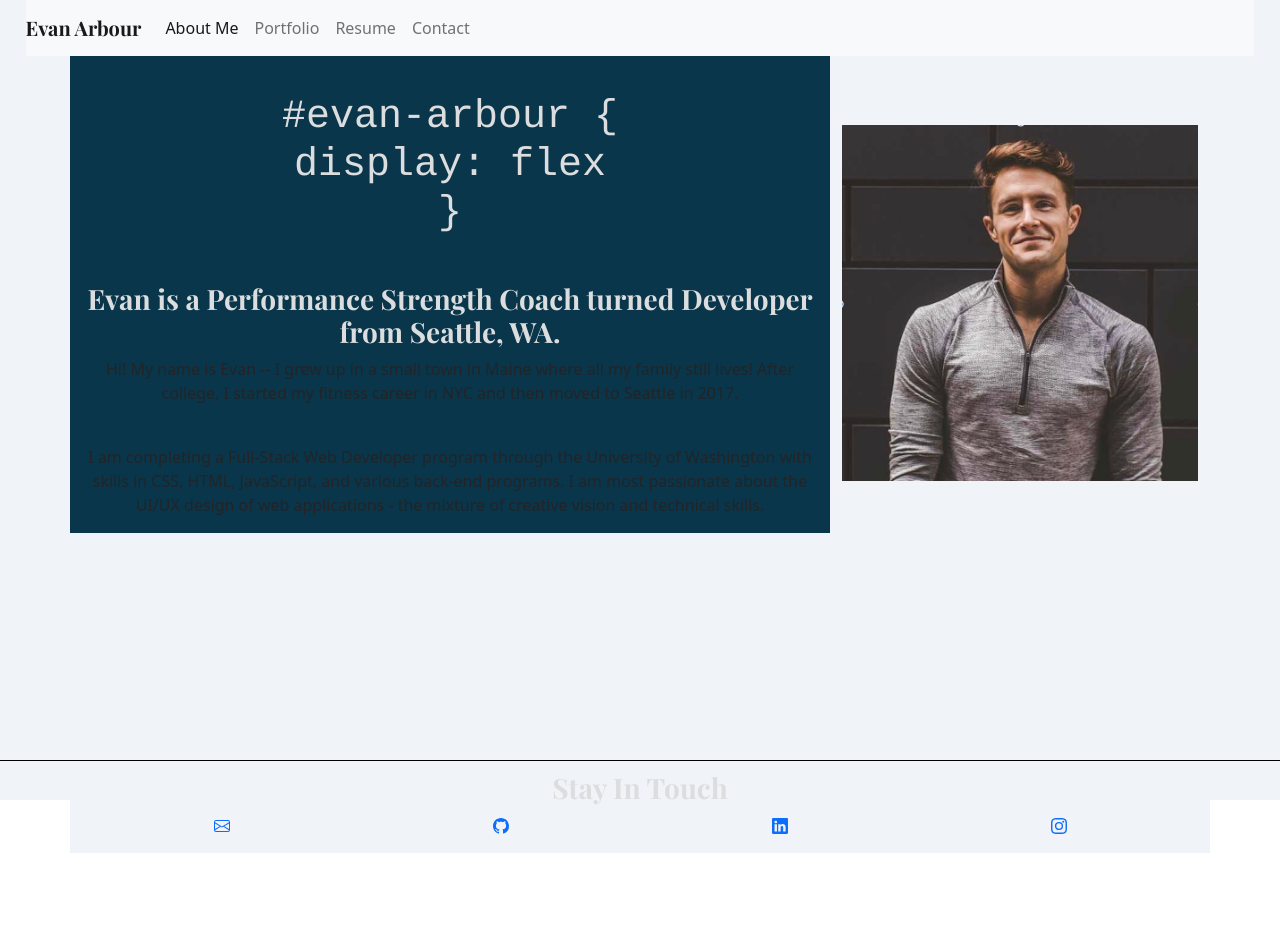
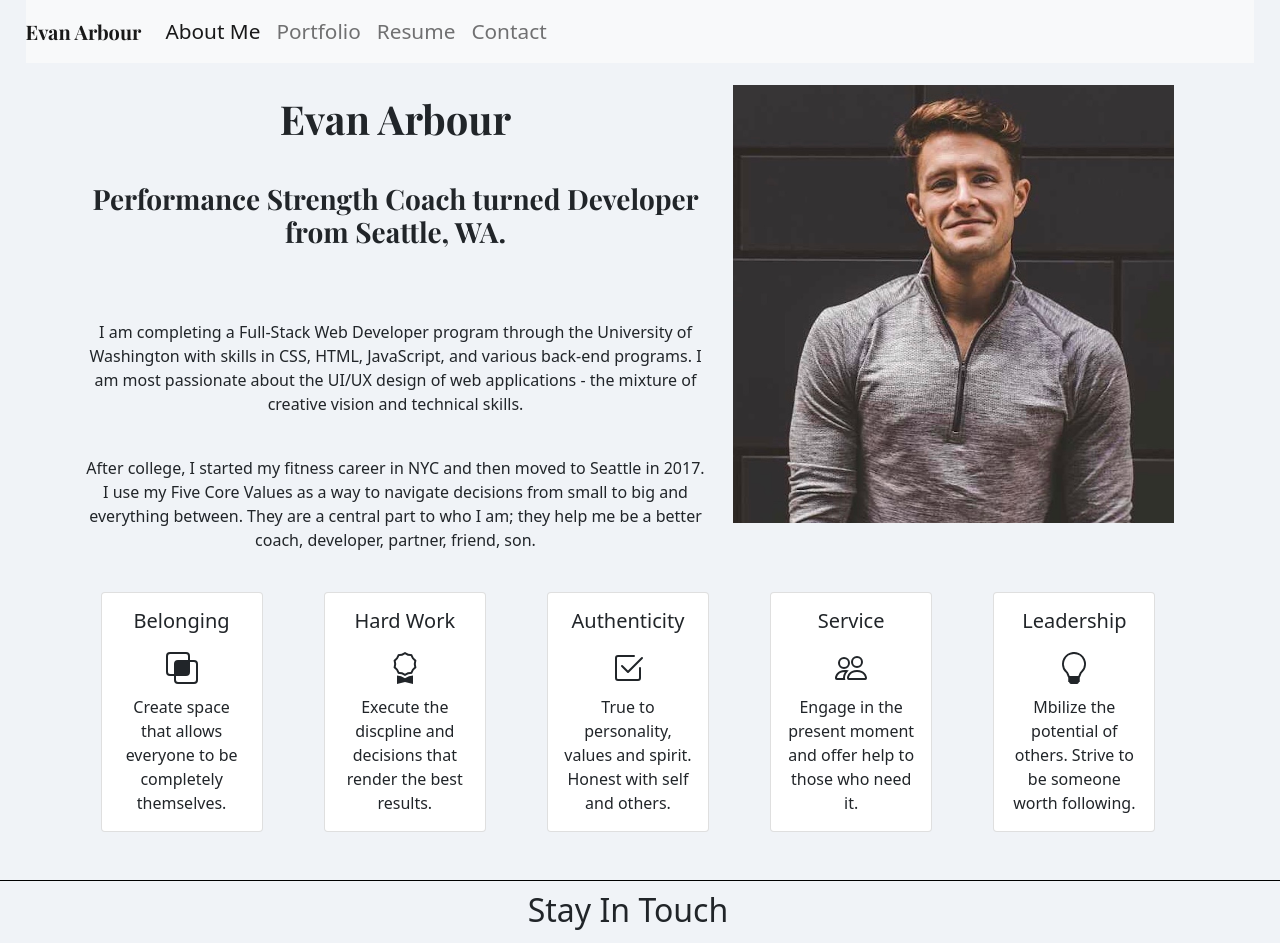
Before and after one commit to evanarbour/Arbour-Portfolio-React, a React (Create React App) app in the folder react-portfolio/: page / in a window 1280 px wide. Shown: the top 943 px of the page. Before the commit the page ends 853 px from the top, so only its background shows below. Built offline with nearby package versions, Linux system fonts and the light colour scheme.

Commit message:
styled about page and edited footer to resize it

```diff
--- a/react-portfolio/src/components/Footer.js
+++ b/react-portfolio/src/components/Footer.js
@@ -8,10 +8,9 @@ import '../styles/Footer.css';
 function Footer () {
     return (
         <footer class="footer">
-            <div class="container">
                 <div class="row text-center">
                     <div class="col-12">
-                        <h3>Stay In Touch</h3>
+                        <h2>Stay In Touch</h2>
                         <ul class="list-unstyled d-flex justify-content-around">
                             <li>
                                 <a href="mailto:evan.arbour@gmail.com"><BsEnvelope /></a>
@@ -28,7 +27,6 @@ function Footer () {
                         </ul>
                     </div>
                 </div>
-            </div>
         </footer>
     );
 
--- a/react-portfolio/src/components/pages/About.js
+++ b/react-portfolio/src/components/pages/About.js
@@ -1,35 +1,96 @@
 import React from 'react';
 import '../../styles/About.css'
 import Photo from '../../assets/images/Evan-image.jpg'
+import { BsIntersect} from "react-icons/bs";
+import { BsLightbulb } from "react-icons/bs";
+import { BsAward } from "react-icons/bs";
+import { BsCheck2Square } from "react-icons/bs";
+import { BsPeople } from "react-icons/bs";
 
 export default function About() {
   return (
     <div class="container">
-        <div class="row d-flex align-items-center">
-            <div class="stylesheet col-8 text-center">
+        <div class="row">
+            <div class="col-7 text-center">
                 <h1>
-                    #evan-arbour &#123; <span>{<br/>}</span>
-                    display: flex <span>{<br/>}</span>
-                    &#125;
+                    Evan Arbour
                 </h1>
                 <h3>
-                    Evan is a Performance Strength Coach turned Developer
+                    Performance Strength Coach turned Developer
                     from Seattle, WA.
                 </h3>
-                <p>
-                    Hi! My name is Evan -- I grew up in
-                    a small town in Maine where all my family still lives! After college, I started my fitness career
-                    in NYC and then moved to Seattle in 2017.
-                </p>
-                <span>{<br/>}</span>
                 <p>
                     I am completing a Full-Stack Web Developer program through the University of Washington with skills in CSS, HTML,
                     JavaScript, and various back-end programs. I am most passionate about the UI/UX design of web applications
                     - the mixture of creative vision and technical skills.
                 </p>
+                <span>{<br/>}</span>
+                <p>
+                    After college, I started my fitness career in NYC and then moved to Seattle in 2017. I use my Five Core Values
+                    as a way to navigate decisions from small to big and everything between. They are a central part to who I am; they help
+                    me be a better coach, developer, partner, friend, son.
+                </p>
+                <span>{<br/>}</span>
             </div>
-            <div class="col-4">
+            <div class="col-5">
                 <img src={Photo} alt="evan" id="evan-photo"></img>
+            </div>
+        </div>
+        <div class="row justify-content-around">
+            <div class="col-sm-2">
+                <div class="card rounded">
+                    <div class="card-body text-center">
+                        <h5 class="card-title">Belonging</h5>
+                        <div class="icon-container">
+                            <i><BsIntersect /></i>
+                        </div>
+                        <p class="card-text">Create space that allows everyone to be completely themselves. </p>
+                    </div>
+                </div>
+            </div>
+            <div class="col-sm-2">
+                <div class="card rounded">
+                    <div class="card-body text-center">
+                        <h5 class="card-title">Hard Work</h5>
+                        <div class="icon-container">
+                            <i><BsAward /></i>
+                        </div>
+                        <p class="card-text">Execute the discpline and decisions that render the best results.</p>
+                    </div>
+                </div>
+            </div>
+            <div class="col-sm-2">
+                <div class="card rounded">
+                    <div class="card-body text-center">
+                        <h5 class="card-title ">Authenticity</h5>
+                        <div class="icon-container">
+                            <i><BsCheck2Square /></i>
+                        </div>
+                        <p class="card-text">True to personality, values and spirit. Honest with self and others.</p>
+                    </div>
+                </div>
+            </div>
+            <div class="col-sm-2">
+                <div class="card rounded">
+                    <div class="card-body text-center">
+                        <h5 class="card-title">Service</h5>
+                        <div class="icon-container">
+                            <i><BsPeople /></i>
+                        </div>
+                        <p class="card-text">Engage in the present moment and offer help to those who need it.</p>
+                    </div>
+                </div>
+            </div>
+            <div class="col-sm-2">
+                <div class="card rounded">
+                    <div class="card-body text-center">
+                        <h5 class="card-title">Leadership</h5>
+                        <div class="icon-container">
+                            <i><BsLightbulb /></i>
+                        </div>
+                        <p class="card-text">Mbilize the potential of others. Strive to be someone worth following.</p>
+                    </div>
+                </div>
             </div>
         </div>
 
--- a/react-portfolio/src/styles/About.css
+++ b/react-portfolio/src/styles/About.css
@@ -1,21 +1,29 @@
 #evan-photo {
   padding-top: 5%;
+  padding-bottom: 5%;
   height: auto;
   width: 100%;
 }
 
-.stylesheet {
-  background-color: #09364a;
+h1,
+h3 {
+  font-family: "Playfair Display", serif;
+}
+
+h1 {
+  padding-top: 5%;
+  padding-bottom: 5%;
+  font-size: 20px;
 }
 
 h3 {
-  font-family: "Playfair Display", serif;
-  color: #dcddde;
+  padding-bottom: 10%;
 }
 
-h1 {
-  font-family: "courier", serif;
-  padding-top: 5%;
+i {
+  font-size: 2rem;
+}
+
+.icon-container {
   padding-bottom: 5%;
-  color: #dcddde;
 }
--- a/react-portfolio/src/styles/Footer.css
+++ b/react-portfolio/src/styles/Footer.css
@@ -1,14 +1,17 @@
 .footer {
-  position: absolute;
+  /* position: absolute; */
   bottom: 0;
   width: 100%;
-  height: 2.5rem;
   border-top: 1px black solid;
   padding-top: 10px;
   background-color: #f0f3f7;
 }
 
-.container {
+.row {
   background-color: #f0f3f7;
   width: 100%;
 }
+
+a {
+  font-size: 1.3rem;
+}
```
Also changed, not shown: react-portfolio/src/assets/images/Evan-image.jpg.
